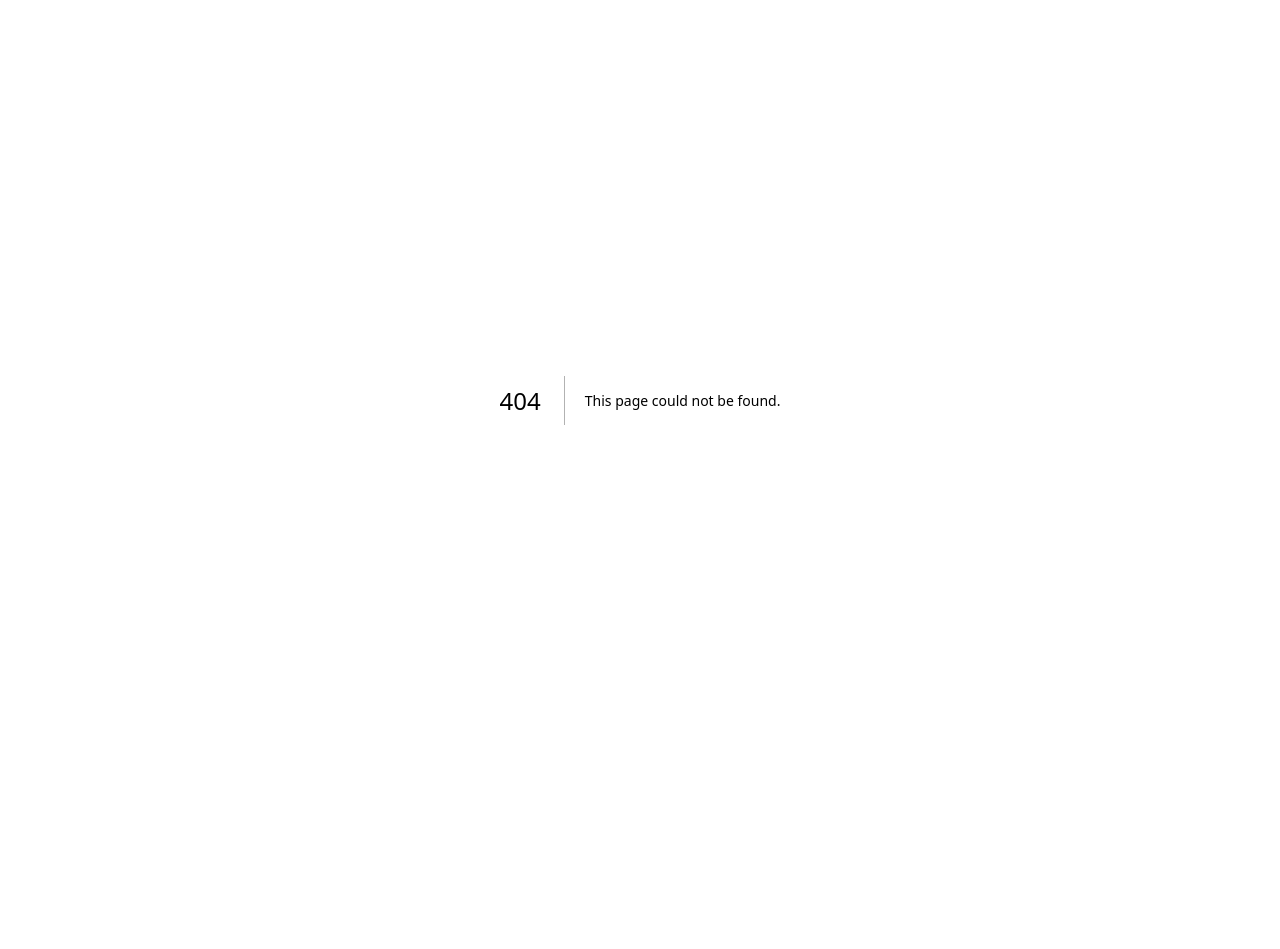
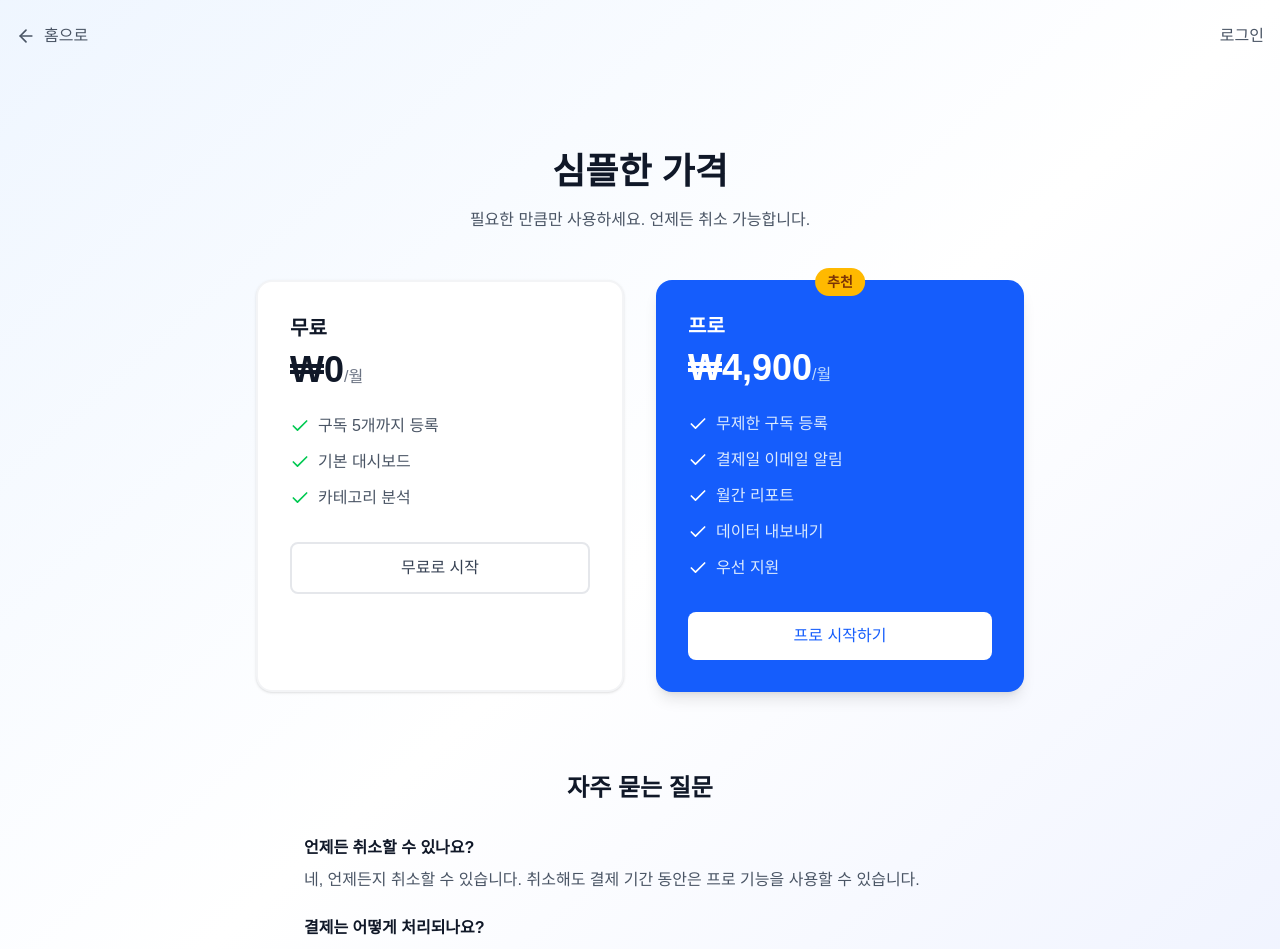
Before and after one commit to nayoonjae0211-afk/mysubs, a Next.js app: page /pricing in a window 1280 px wide. Before the commit this address had no page. Shown: the top 949 px of the page. Before the commit the page ends 800 px from the top, so only its background shows below. Built offline with nearby package versions, Linux system fonts and the light colour scheme; no server answers.

Commit message:
Add Stripe payment integration

```diff
--- a/package.json
+++ b/package.json
@@ -9,6 +9,7 @@
     "lint": "eslint"
   },
   "dependencies": {
+    "@stripe/stripe-js": "^8.6.4",
     "@supabase/ssr": "^0.8.0",
     "@supabase/supabase-js": "^2.93.2",
     "clsx": "^2.1.1",
@@ -17,6 +18,7 @@
     "next": "16.1.6",
     "react": "19.2.3",
     "react-dom": "19.2.3",
+    "stripe": "^20.2.0",
     "tailwind-merge": "^3.4.0",
     "zustand": "^5.0.10"
   },
--- /dev/null
+++ b/src/app/api/stripe/checkout/route.ts
@@ -0,0 +1,44 @@
+import { NextResponse } from 'next/server';
+import { stripe } from '@/lib/stripe';
+import { createClient } from '@/lib/supabase/server';
+
+export async function POST(request: Request) {
+  try {
+    const supabase = await createClient();
+    const { data: { user } } = await supabase.auth.getUser();
+
+    if (!user) {
+      return NextResponse.json(
+        { error: '로그인이 필요합니다.' },
+        { status: 401 }
+      );
+    }
+
+    const { priceId } = await request.json();
+
+    // Checkout 세션 생성
+    const session = await stripe.checkout.sessions.create({
+      customer_email: user.email,
+      line_items: [
+        {
+          price: priceId || process.env.STRIPE_PRICE_ID,
+          quantity: 1,
+        },
+      ],
+      mode: 'subscription',
+      success_url: `${request.headers.get('origin')}/dashboard?success=true`,
+      cancel_url: `${request.headers.get('origin')}/pricing?canceled=true`,
+      metadata: {
+        userId: user.id,
+      },
+    });
+
+    return NextResponse.json({ url: session.url });
+  } catch (error) {
+    console.error('Stripe checkout error:', error);
+    return NextResponse.json(
+      { error: '결제 세션 생성에 실패했습니다.' },
+      { status: 500 }
+    );
+  }
+}
--- a/src/app/page.tsx
+++ b/src/app/page.tsx
@@ -185,7 +185,7 @@ export default function LandingPage() {
               </li>
             </ul>
             <Link
-              href="/auth/signup"
+              href="/pricing"
               className="block w-full py-3 text-center bg-white text-blue-600 rounded-lg font-medium hover:bg-blue-50 transition-colors"
             >
               프로 시작하기
--- /dev/null
+++ b/src/app/pricing/page.tsx
@@ -0,0 +1,207 @@
+'use client';
+
+import { useState, useEffect } from 'react';
+import { useRouter } from 'next/navigation';
+import Link from 'next/link';
+import { Check, Loader2, ArrowLeft } from 'lucide-react';
+import { createClient } from '@/lib/supabase/client';
+
+export default function PricingPage() {
+  const [loading, setLoading] = useState(false);
+  const [isLoggedIn, setIsLoggedIn] = useState(false);
+  const router = useRouter();
+  const supabase = createClient();
+
+  useEffect(() => {
+    async function checkAuth() {
+      const { data: { user } } = await supabase.auth.getUser();
+      setIsLoggedIn(!!user);
+    }
+    checkAuth();
+  }, [supabase]);
+
+  const handleSubscribe = async () => {
+    if (!isLoggedIn) {
+      router.push('/auth/login?redirect=/pricing');
+      return;
+    }
+
+    setLoading(true);
+
+    try {
+      const response = await fetch('/api/stripe/checkout', {
+        method: 'POST',
+        headers: { 'Content-Type': 'application/json' },
+        body: JSON.stringify({}),
+      });
+
+      const data = await response.json();
+
+      if (data.url) {
+        window.location.href = data.url;
+      } else {
+        alert(data.error || '결제 페이지로 이동할 수 없습니다.');
+      }
+    } catch (error) {
+      console.error('Checkout error:', error);
+      alert('오류가 발생했습니다. 다시 시도해주세요.');
+    } finally {
+      setLoading(false);
+    }
+  };
+
+  return (
+    <div className="min-h-screen bg-gradient-to-br from-blue-50 via-white to-indigo-50 dark:from-gray-900 dark:via-gray-800 dark:to-gray-900">
+      {/* Header */}
+      <header className="container mx-auto px-4 py-6">
+        <nav className="flex items-center justify-between">
+          <Link href="/" className="flex items-center gap-2 text-gray-600 dark:text-gray-300 hover:text-gray-900 dark:hover:text-white">
+            <ArrowLeft size={20} />
+            <span>홈으로</span>
+          </Link>
+          {isLoggedIn ? (
+            <Link
+              href="/dashboard"
+              className="text-gray-600 dark:text-gray-300 hover:text-gray-900 dark:hover:text-white"
+            >
+              대시보드
+            </Link>
+          ) : (
+            <Link
+              href="/auth/login"
+              className="text-gray-600 dark:text-gray-300 hover:text-gray-900 dark:hover:text-white"
+            >
+              로그인
+            </Link>
+          )}
+        </nav>
+      </header>
+
+      {/* Pricing */}
+      <section className="container mx-auto px-4 py-20">
+        <h1 className="text-4xl font-bold text-center text-gray-900 dark:text-white mb-4">
+          심플한 가격
+        </h1>
+        <p className="text-center text-gray-600 dark:text-gray-400 mb-12">
+          필요한 만큼만 사용하세요. 언제든 취소 가능합니다.
+        </p>
+
+        <div className="grid md:grid-cols-2 gap-8 max-w-3xl mx-auto">
+          {/* Free Plan */}
+          <div className="bg-white dark:bg-gray-800 rounded-2xl p-8 shadow-sm border-2 border-gray-100 dark:border-gray-700">
+            <h2 className="text-xl font-semibold text-gray-900 dark:text-white mb-2">
+              무료
+            </h2>
+            <div className="mb-6">
+              <span className="text-4xl font-bold text-gray-900 dark:text-white">₩0</span>
+              <span className="text-gray-500">/월</span>
+            </div>
+            <ul className="space-y-3 mb-8">
+              <li className="flex items-center gap-2 text-gray-600 dark:text-gray-400">
+                <Check size={20} className="text-green-500" />
+                구독 5개까지 등록
+              </li>
+              <li className="flex items-center gap-2 text-gray-600 dark:text-gray-400">
+                <Check size={20} className="text-green-500" />
+                기본 대시보드
+              </li>
+              <li className="flex items-center gap-2 text-gray-600 dark:text-gray-400">
+                <Check size={20} className="text-green-500" />
+                카테고리 분석
+              </li>
+            </ul>
+            <Link
+              href={isLoggedIn ? '/dashboard' : '/auth/signup'}
+              className="block w-full py-3 text-center border-2 border-gray-200 dark:border-gray-700 rounded-lg font-medium text-gray-700 dark:text-gray-300 hover:bg-gray-50 dark:hover:bg-gray-700 transition-colors"
+            >
+              {isLoggedIn ? '대시보드로' : '무료로 시작'}
+            </Link>
+          </div>
+
+          {/* Pro Plan */}
+          <div className="bg-blue-600 rounded-2xl p-8 shadow-lg relative">
+            <div className="absolute -top-3 left-1/2 -translate-x-1/2 px-3 py-1 bg-amber-400 text-amber-900 text-sm font-semibold rounded-full">
+              추천
+            </div>
+            <h2 className="text-xl font-semibold text-white mb-2">
+              프로
+            </h2>
+            <div className="mb-6">
+              <span className="text-4xl font-bold text-white">₩4,900</span>
+              <span className="text-blue-200">/월</span>
+            </div>
+            <ul className="space-y-3 mb-8">
+              <li className="flex items-center gap-2 text-blue-100">
+                <Check size={20} className="text-white" />
+                무제한 구독 등록
+              </li>
+              <li className="flex items-center gap-2 text-blue-100">
+                <Check size={20} className="text-white" />
+                결제일 이메일 알림
+              </li>
+              <li className="flex items-center gap-2 text-blue-100">
+                <Check size={20} className="text-white" />
+                월간 리포트
+              </li>
+              <li className="flex items-center gap-2 text-blue-100">
+                <Check size={20} className="text-white" />
+                데이터 내보내기
+              </li>
+              <li className="flex items-center gap-2 text-blue-100">
+                <Check size={20} className="text-white" />
+                우선 지원
+              </li>
+            </ul>
+            <button
+              onClick={handleSubscribe}
+              disabled={loading}
+              className="w-full py-3 text-center bg-white text-blue-600 rounded-lg font-medium hover:bg-blue-50 transition-colors disabled:opacity-50 disabled:cursor-not-allowed flex items-center justify-center gap-2"
+            >
+              {loading ? (
+                <>
+                  <Loader2 className="animate-spin" size={20} />
+                  처리 중...
+                </>
+              ) : (
+                '프로 시작하기'
+              )}
+            </button>
+          </div>
+        </div>
+
+        {/* FAQ */}
+        <div className="max-w-2xl mx-auto mt-20">
+          <h3 className="text-2xl font-bold text-center text-gray-900 dark:text-white mb-8">
+            자주 묻는 질문
+          </h3>
+          <div className="space-y-6">
+            <div>
+              <h4 className="font-semibold text-gray-900 dark:text-white mb-2">
+                언제든 취소할 수 있나요?
+              </h4>
+              <p className="text-gray-600 dark:text-gray-400">
+                네, 언제든지 취소할 수 있습니다. 취소해도 결제 기간 동안은 프로 기능을 사용할 수 있습니다.
+              </p>
+            </div>
+            <div>
+              <h4 className="font-semibold text-gray-900 dark:text-white mb-2">
+                결제는 어떻게 처리되나요?
+              </h4>
+              <p className="text-gray-600 dark:text-gray-400">
+                Stripe를 통해 안전하게 결제됩니다. 카드 정보는 저희 서버에 저장되지 않습니다.
+              </p>
+            </div>
+            <div>
+              <h4 className="font-semibold text-gray-900 dark:text-white mb-2">
+                환불 정책이 있나요?
+              </h4>
+              <p className="text-gray-600 dark:text-gray-400">
+                첫 결제 후 7일 이내 불만족 시 전액 환불해드립니다.
+              </p>
+            </div>
+          </div>
+        </div>
+      </section>
+    </div>
+  );
+}
--- /dev/null
+++ b/src/lib/stripe.ts
@@ -0,0 +1,6 @@
+import Stripe from 'stripe';
+
+export const stripe = new Stripe(process.env.STRIPE_SECRET_KEY!, {
+  apiVersion: '2024-12-18.acacia',
+  typescript: true,
+});
```
Also changed, not shown: 1 other file (tests, documents, lock files or other folders).
